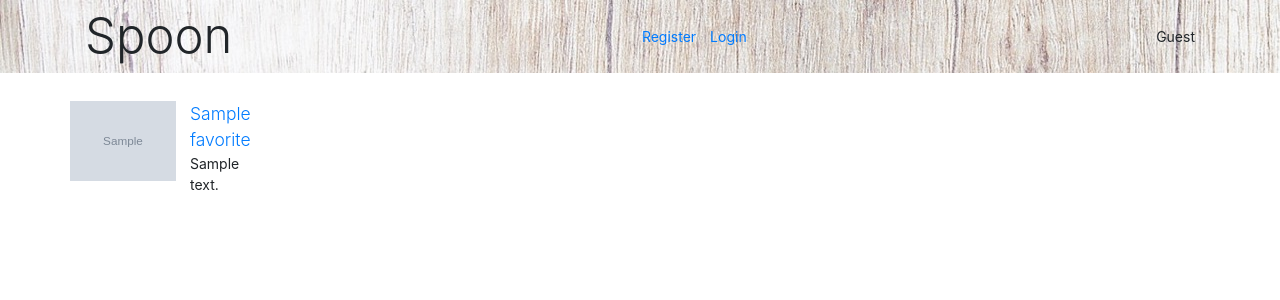
After one commit to dm1905once/cap1_spoon, a Flask app: template templates/recipes/recipes_favorites.html in a window 1280 px wide. The commit adds this page. Shown: the top 300 px of the page. Run offline with Flask 2, Linux system fonts and the light colour scheme; the template is opened without the code that fills it: most values are stand-ins (such as "Sample title", 1, 10 or a date in 2020); grey boxes marked "Sample" are stand-in pictures; some libraries are stand-ins or nearby versions; some web fonts are replaced.

Commit message:
Basic display of user favorites

```diff
--- a/app.py
+++ b/app.py
@@ -213,6 +213,9 @@ def add_recipe_to_favs(recipe_id):
         )
         g.user.favorites.append(new_recipe)
         db.session.add(new_recipe)
+
+        #Here's where we populate the ingredients table
+
     else:
         already_favorite = any(every_recipe.id == current_recipe.id for every_recipe in g.user.favorites)
         if already_favorite is False:
@@ -220,6 +223,16 @@ def add_recipe_to_favs(recipe_id):
             db.session.add(new_favorite)
     db.session.commit()
 
-    # Then redirect to favorites for this use
-    # return redirect('/user/<int:user_id>/favorites')
-    return redirect('/')
+    return redirect(f'/user/{g.user.id}/favorites')
+
+
+@app.route('/user/<int:user_id>/favorites', methods=["GET"])
+def show_favs(user_id):
+
+    if not g.user or g.user != user_id:
+        flash("Please log in to access this content", "danger")
+        return redirect("/login")
+
+    favorites = g.user.favorites
+
+    return render_template('recipes/recipes_favorites.html', favorites=favorites)
--- a/static/css/style.css
+++ b/static/css/style.css
@@ -15,12 +15,8 @@ html {
     /* background-image: url("/static/img/lukas-blazek-f-TWhXOrLiU-unsplash.jpg"); */
     background-image: url("/static/img/lukas-blazek-f-TWhXOrLiU-unsplash_table.jpg");
 }
-/*
-.card {
-    max-width: 18rem;
+
+.media img {
+    width: 120px;
+    height: 80px;
 }
-
-
-.card img {
-     width: 300px;
-}
--- a/templates/base.html
+++ b/templates/base.html
@@ -19,7 +19,7 @@
                     <li class="nav-item"><a class="nav-link" href="/register">Register</a></li>
                     <li class="nav-item"><a class="nav-link" href="/login">Login</a></li>
                 {% else %}
-                    <li class="nav-item"><a class="nav-link" href="#">Favorites</a></li>
+                    <li class="nav-item"><a class="nav-link" href="/user/{{g.user.id}}/favorites">Favorites</a></li>
                     <li class="nav-item"><a class="nav-link" href="#">Cooklists</a></li>
                     <li class="nav-item"><a class="nav-link" href="/logout">Log out</a></li>
                 {% endif %}
--- /dev/null
+++ b/templates/recipes/recipes_favorites.html
@@ -0,0 +1,32 @@
+{% extends 'base.html' %}
+
+{% block page_title %}
+    Recipes for you
+{% endblock %}
+
+
+
+{% block main_content %}
+    <div class="container">
+        <div class="row">
+        {% for favorite in favorites %}
+
+            <div class="row my-3">
+                <div class="col-sm-10">
+                    <div class="media">
+                        <a href="/{{favorite.id}}">
+                            <img  class="align-self-center pr-3"src="{{favorite.image}}">
+                        </a>
+                        <div class="media-body">
+                            <a href="/recipes/{{favorite.id}}"><span class="lead">{{favorite.title}}   </span></a>
+                            <p class="">{{favorite.summary}}</p>
+                        </div>
+                    </div>
+                </div>
+            </div>
+
+        {% endfor %}
+        </div>
+
+    </div>
+{% endblock %}
```
